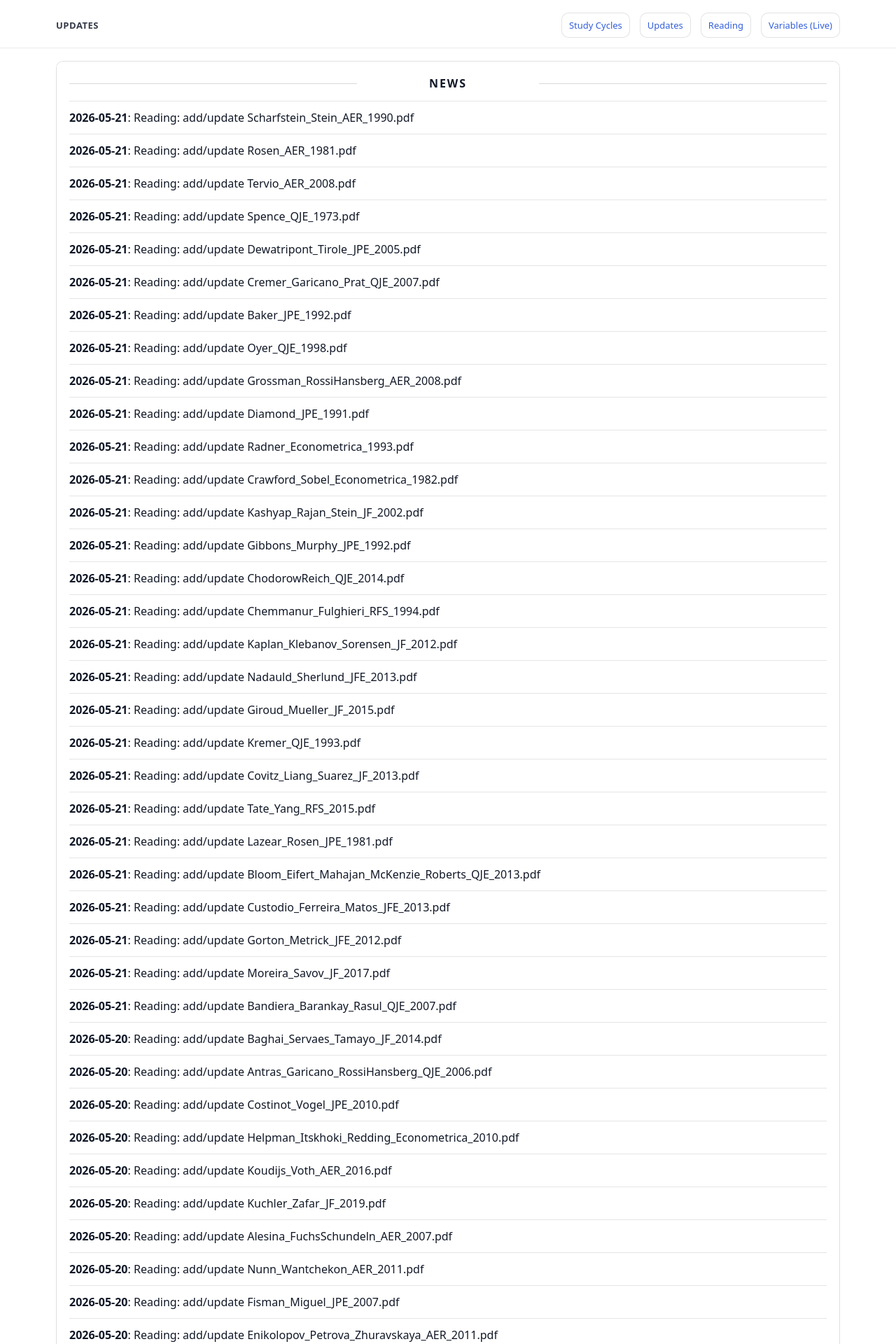
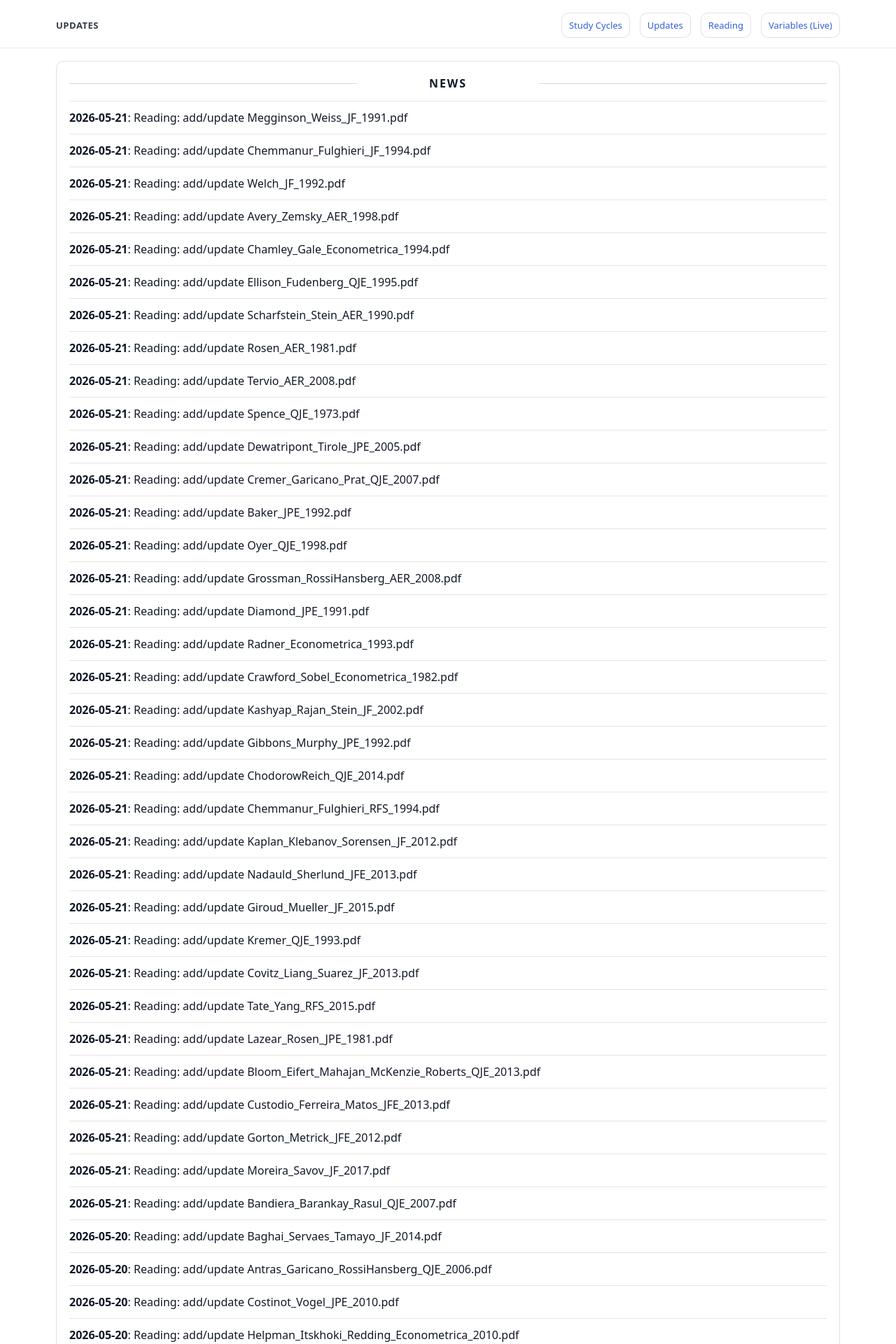
Before and after one commit to yaxinzn/study-archive, a Jekyll site: the page built from updates/index.md, in a window 1280 px wide. Shown: the top 1920 px of the page at 70% size. Built offline with Jekyll 4.4.1, drawn with Linux system fonts in a browser that asks for light colours; some of the changed text lies outside the part shown.

Commit message:
chore: update NEWS feed

```diff
--- a/_data/news.yml
+++ b/_data/news.yml
@@ -1,4 +1,22 @@
 # Auto-generated update history (sorted newest -> oldest). Do not edit manually.
+- ts: "1779362291"
+  date: "2026-05-21"
+  title: "Reading: add/update Megginson_Weiss_JF_1991.pdf"
+- ts: "1779362253"
+  date: "2026-05-21"
+  title: "Reading: add/update Chemmanur_Fulghieri_JF_1994.pdf"
+- ts: "1779362203"
+  date: "2026-05-21"
+  title: "Reading: add/update Welch_JF_1992.pdf"
+- ts: "1779362158"
+  date: "2026-05-21"
+  title: "Reading: add/update Avery_Zemsky_AER_1998.pdf"
+- ts: "1779362128"
+  date: "2026-05-21"
+  title: "Reading: add/update Chamley_Gale_Econometrica_1994.pdf"
+- ts: "1779362082"
+  date: "2026-05-21"
+  title: "Reading: add/update Ellison_Fudenberg_QJE_1995.pdf"
 - ts: "1779360379"
   date: "2026-05-21"
   title: "Reading: add/update Scharfstein_Stein_AER_1990.pdf"
```
